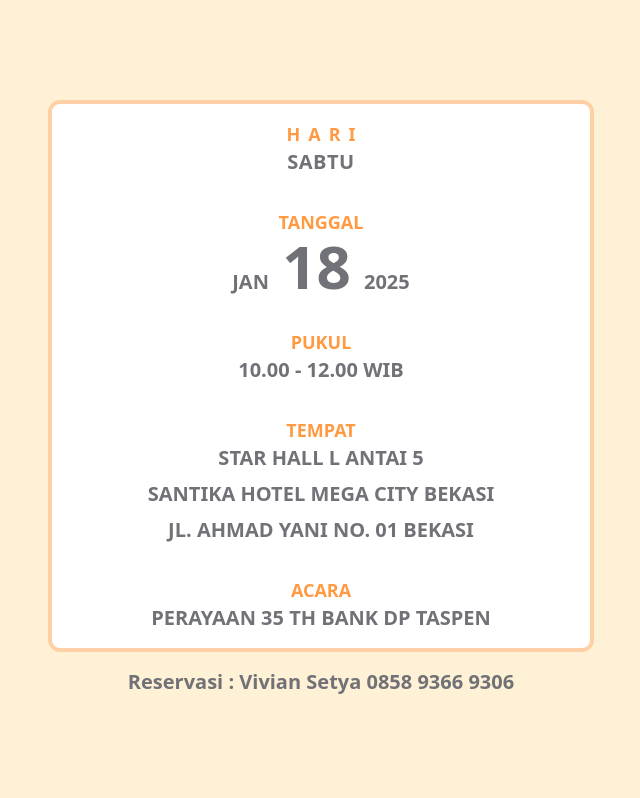
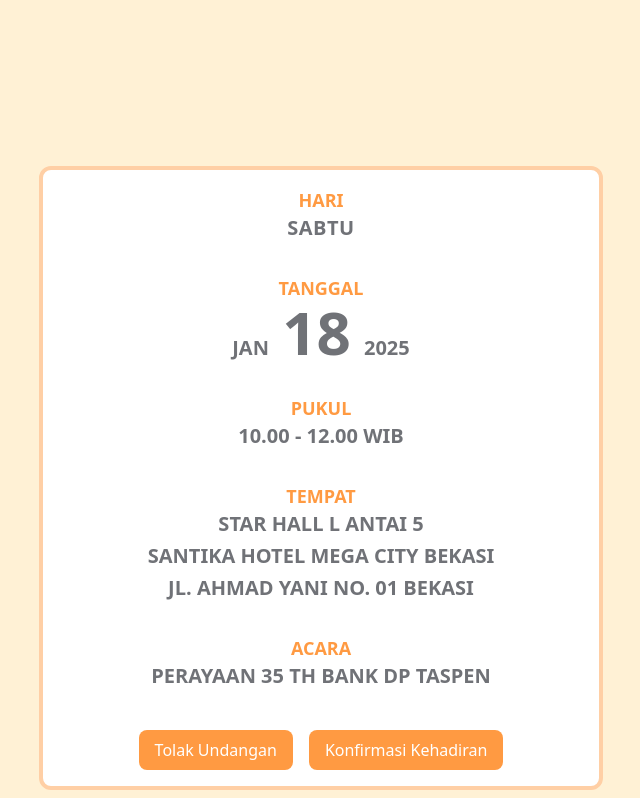
Before and after one commit to ibldzn/dptaspen-hut-35, a plain HTML site: page src/index.html in a window 1280 px wide. Shown: the part 802-1600 px from the top of the page, without its empty margins (319-959 px from the left). Drawn offline with nearby package versions, Linux system fonts and the light colour scheme.

Commit message:
feat: tambah button untuk konfirmasi kehadiran

```diff
--- a/src/index.html
+++ b/src/index.html
@@ -54,20 +54,13 @@
         ></p>
       </div>
     </section>
-    <section class="bg-[#FFF1D5] h-screen">
+    <section class="bg-[#FFF1D5] h-[120vh]">
       <div class="flex flex-col justify-center items-center w-full h-full">
         <div
           class="flex flex-col justify-center items-center gap-8 bg-white border-4 border-[#FFCFA5] rounded-xl text-center uppercase px-24 py-4"
         >
           <div class="flex flex-col">
-            <div
-              class="flex justify-center gap-2 text-lg font-semibold text-[#FF9A42]"
-            >
-              <p>H</p>
-              <p>a</p>
-              <p>r</p>
-              <p>i</p>
-            </div>
+            <p class="text-lg font-semibold text-[#FF9A42]">Hari</p>
             <p class="text-xl font-semibold text-[#707277] tracking-wide">
               Sabtu
             </p>
@@ -90,7 +83,7 @@
           <div class="flex flex-col items-center">
             <p class="text-lg font-semibold text-[#FF9A42]">Tempat</p>
             <div
-              class="flex flex-col gap-2 text-xl font-semibold text-[#707277]"
+              class="flex flex-col gap-1 text-xl font-semibold text-[#707277]"
             >
               <span>STAR HALL L ANTAI 5</span>
               <span>SANTIKA HOTEL MEGA CITY BEKASI</span>
@@ -104,10 +97,22 @@
               Perayaan 35 TH Bank DP TASPEN
             </p>
           </div>
+
+          <div class="flex justify-center gap-4 mt-2">
+            <button
+              type="button"
+              class="w-fit bg-[#FF9A42] text-white px-4 py-2 rounded-lg hover:bg-[#FA8D2D]"
+            >
+              Tolak Undangan
+            </button>
+            <button
+              type="button"
+              class="w-fit bg-[#FF9A42] text-white px-4 py-2 rounded-lg hover:bg-[#FA8D2D]"
+            >
+              Konfirmasi Kehadiran
+            </button>
+          </div>
         </div>
-        <p class="text-xl font-semibold text-[#707277] mt-4">
-          Reservasi : Vivian Setya 0858 9366 9306
-        </p>
       </div>
     </section>
     <section class="bg-[#ABE8FA] h-screen bg-[url('./public/dp-small.png')]">
```
Also changed, not shown: src/styles.css.
